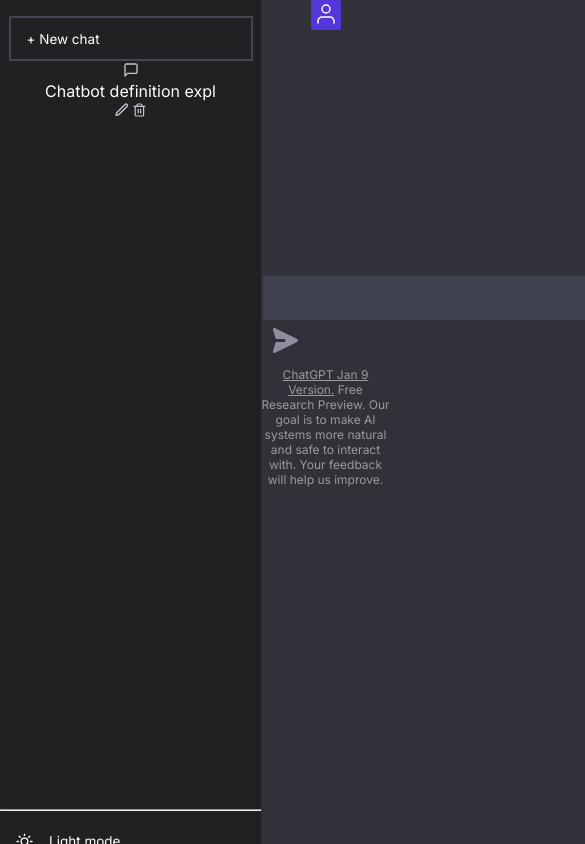
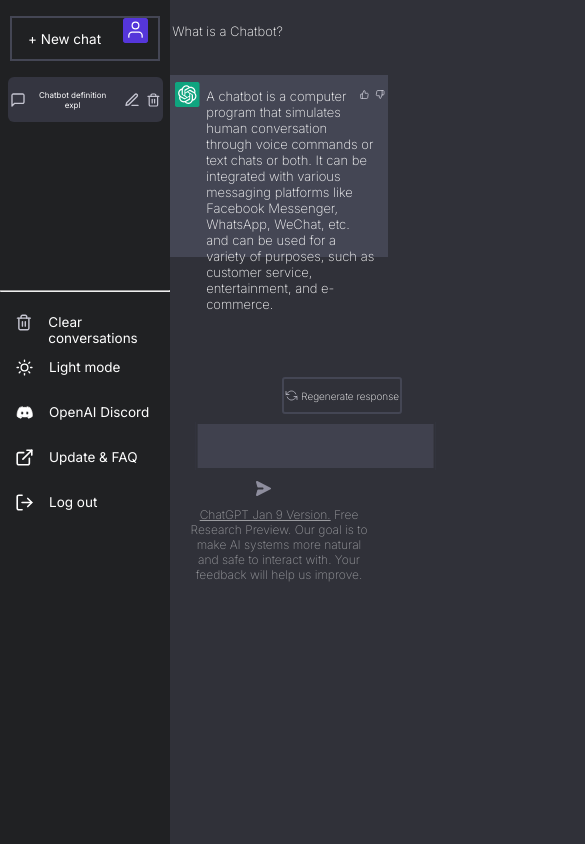
Before and after one commit to Kathe2/ChatGPT, a plain HTML site: page pages/chat.html in a window 390 px wide. Shown: the top 844 px of the page, 585 px wide, since content can reach past the window. Drawn offline with Linux system fonts and the light colour scheme.

Commit message:
Trabalhando a page chat

```diff
--- a/css/chat.css
+++ b/css/chat.css
@@ -1,4 +1,5 @@
 @import url('https://fonts.googleapis.com/css2?family=Inter:wght@100;200;300;400;500;600;700&family=Noto+Sans:wght@400;700&family=Open+Sans&family=Roboto+Mono:ital,wght@0,400;0,500;0,700;1,700&family=Roboto:wght@100;300;400;500;700&family=Space+Grotesk:wght@300;400;500&display=swap');
+
 * {
     margin: 0;
     padding: 0;
@@ -14,7 +15,7 @@
     background: #303139;
 }
 
-nav{
+nav {
     height: 100vh;
     width: 261px;
     position: fixed;
@@ -25,8 +26,8 @@
     text-align: center;
 }
 
-.new{
-    border:2px solid #444654;
+.new {
+    border: 2px solid #444654;
     width: 244px;
     height: 45px;
     text-align: left;
@@ -38,25 +39,43 @@
     cursor: pointer;
 }
 
-nav li{
+.hist{
+    width: 244px;
+    height: 45px;
+    background-color: #343540;
+    display: flex;
+    justify-content: center;
+    align-items: center;
+    font-size: 13px;
+    border-radius: 6px;
+    cursor: pointer;
+}
+
+.hist p{
+    margin-left: 1rem;
+    margin-right: 1rem;
+}
+
+nav li {
     text-decoration: none;
     list-style: none;
 }
 
-.final{
+.final {
     justify-content: center;
     align-items: center;
     text-align: left;
     margin-top: 43rem;
 }
 
-.final ul{
+.final ul {
     padding-left: 1rem;
     justify-content: center;
     align-items: center;
 
 }
-.fim{
+
+.fim {
     display: flex;
     text-align: left;
     font-size: 13.5px;
@@ -64,11 +83,11 @@
     padding-top: 0.1rem;
 }
 
-.fim p{
+.fim p {
     margin-left: 1rem;
 }
 
-.right{
+.right {
     width: calc(100vw - 261px);
     height: 100vh;
     justify-content: center;
@@ -77,23 +96,69 @@
     left: 261px;
     color: white;
     text-align: center;
+    font-size: 15px;
+}
+
+.part1 {
+    display: flex;
+    justify-content: center;
+    align-items: center;
+
+}
+
+.part1 img {
+    width: 35px;
+    height: 35px;
+    border-radius: 2px;
 }
 
 
+.part2 {
+    display: flex;
+    justify-content: space-between;
+    align-items: center;
+    height: 162px;
+    background-color: #444654;
+}
 
+.ava {
+    width: 35px;
+    height: 35px;
+    border-radius: 2px;
+    transform: translate(1rem, -1.6rem);
+}
 
+.part2 p {
+    width: 628px;
+    height: 108px;
+    transform: translate(-1.5rem, 1rem);
+    text-align: left;
+}
 
+.feed {
+    transform: translate(-3.5rem, -2rem);
+    width: 42px;
+    height: 15px;
+}
 
+.reg {
+    width: 184px;
+    height: 37px;
+    border-radius: 3px;
+    border: 2px solid #444654;
+    justify-content: center;
+    align-items: center;
+    display: flex;
+    cursor: pointer;
+    transform: translate(18rem, 23rem);
+    font-size: 13px;
+}
 
+.reg img {
+    margin-right: 1rem;
+}
 
-
-
-
-
-
-
-
-.inp input{
+.inp input {
     border: 2px solid #303139;
     width: 820px;
     height: 48px;
@@ -106,7 +171,7 @@
 
 }
 
-.inp img{
+.inp img {
 
     width: 25px;
     height: 25px;
@@ -115,7 +180,7 @@
     top: 0.4rem;
 }
 
-.p-final{
+.p-final {
     height: 26px;
     font-size: 12px;
     color: #9A9B9F;
--- a/css/inicio.css
+++ b/css/inicio.css
@@ -42,6 +42,7 @@
 nav li{
     text-decoration: none;
     list-style: none;
+    cursor: pointer;
 }
 
 .final{
@@ -49,6 +50,7 @@
     align-items: center;
     text-align: left;
     margin-top: 43rem;
+
 }
 
 .final ul{
@@ -111,6 +113,7 @@
     height: 68px;
     text-align: center;
     padding: 1rem;
+    cursor: pointer;
 }
 
 .cap{
@@ -132,6 +135,7 @@
     height: 68px;
     text-align: center;
     padding: 1rem;
+    cursor: pointer;
 
 }
 
@@ -141,6 +145,7 @@
     height: 290px;
     font-size: 13px;
     margin: 1rem;
+
 }
 
 .limi h3{
@@ -153,6 +158,7 @@
     height: 68px;
     text-align: center;
     padding: 1rem;
+    cursor: pointer;
 }
 
 .inp input{
--- /dev/null
+++ b/css/repo.css
@@ -0,0 +1,236 @@
+@media(max-width:1200px) {
+    nav {
+        width: 200px;
+        height: 100vh;
+    }
+
+    .new {
+        width: 180px;
+    }
+
+    .hist{
+        position: relative;
+        width: 185px;
+        display: flex;
+        justify-content: center;
+        align-items: center;
+        left: 0.5rem;
+        top: 1rem;
+        font-size: 11px;
+
+    }
+
+    .hist p{
+        margin-left: 0.4rem;
+        margin-right: 0.2rem;
+    }
+
+    .fin{
+        margin-left: 0.5rem;
+    }
+    .final {
+        z-index: 1;
+        position: relative;
+        display: inline;
+        top: 19.5rem;
+    }
+
+    .final li {
+        cursor: pointer;
+    }
+
+    .right {
+        border: 2px solid #303139;
+        position: relative;
+        width: calc(100vw - 200px);
+        height: 100vh;
+        left: 12.5rem;
+        justify-content: center;
+        align-items: center;
+        font-size: 15px;
+        font-weight: 200;
+    }
+
+    .part1 {
+        display: flex;
+        justify-content: center;
+        align-items: center;
+        transform: translate(-19.2rem, 3rem);
+    }
+
+    .part1 p{
+      transform: translateX(1.5rem);
+    }
+
+    .part2 {
+        display: flex;
+        justify-content: space-between;
+        align-items: center;
+        transform: translateY(5rem);
+        height: 162px;
+    }
+
+    .ava {
+        width: 35px;
+        height: 35px;
+        border-radius: 2px;
+        transform: translate(1rem, -1.6rem);
+    }
+
+    .part2 p {
+        width: 628px;
+        height: 108px;
+        transform: translate(-1.5rem, 1rem);
+        text-align: left;
+    }
+
+    .feed {
+        transform: translate(-3.5rem, -2rem);
+        width: 42px;
+        height: 15px;
+    }
+
+    .reg {
+        width: 184px;
+        height: 37px;
+        border-radius: 3px;
+        border: 2px solid #444654;
+        justify-content: center;
+        align-items: center;
+        display: flex;
+        cursor: pointer;
+        transform: translate(18rem, 17rem);
+        font-size: 13px;
+    }
+
+    .reg img {
+        margin-right: 1rem;
+    }
+
+    .inp {
+        position: relative;
+        bottom: 20.5rem;
+    }
+
+    .inp input {
+        width: 760px;
+        transform: translate(1rem, 23rem);
+    }
+
+    .inp img {
+        position: relative;
+        transform: translate(0.5rem, 23rem);
+    }
+
+    .p-final {
+        transform: translate(0, 2rem);
+    }
+}
+
+@media(max-width:500px) {
+    nav {
+        width: 170px;
+        height: 100vh;
+    }
+
+    .new {
+        width: 150px;
+    }
+
+    .hist{
+        width: 155px;
+        font-size: 8px;
+        padding: 0.2rem;
+    }
+
+
+    .final {
+        z-index: 1;
+        position: relative;
+        display: inline;
+        top: 11.5rem;
+
+    }
+
+
+
+    .final li {
+        cursor: pointer;
+    }
+
+    .right {
+        border: 2px solid #303139;
+        position: relative;
+        width: calc(100vw - 200px);
+        height: 100vh;
+        left: 12.5rem;
+        justify-content: center;
+        align-items: center;
+    }
+
+
+    .part1{
+        justify-content: center;
+        align-items: center;
+        display: flex;
+        transform: translate(-6.5rem,1rem);
+        font-size:13px ;
+    }
+
+    .part1 img{
+        width: 25px;
+        height: 25px;
+    }
+
+    .part2{
+
+        width: calc(100vw - 172px);
+        height: 182px;
+        transform: translate(-2rem,3rem);
+    }
+    .part2 img{
+        width: 25px;
+        height: 25px;
+        transform: translate(0.3rem,-4.5rem);
+    }
+    .part2 p{
+        font-size: 13px;
+        transform: translate(0.7rem, -1.5rem);
+    }
+
+    .feed{
+        position: relative;
+        right: 0.5rem;
+    }
+
+    .reg{
+        width: 120px;
+        font-size: 10px;
+        transform: translate(5rem, 10.5rem);
+    }
+
+    .reg img{
+        margin-right: 0.2rem;
+    }
+
+    .inp {
+        position: relative;
+        bottom: 4rem;
+    }
+
+    .inp input {
+        width: 240px;
+        transform: translateX(-0.4rem);
+    }
+
+    .inp img {
+        position: relative;
+        transform: translateX(0.5rem);
+        width: 15px;
+    }
+
+    .p-final {
+        transform: translate(-1rem,-4.5rem);
+    }
+
+}
--- /dev/null
+++ b/css/responsive.css
@@ -0,0 +1,128 @@
+@media(max-width:1200px){
+    nav{
+        width: 200px;
+        height: 100vh;
+    }
+
+    .new{
+        width: 180px;
+    }
+
+    .final{
+        z-index: 1;
+        position: relative;
+        display: inline;
+        top: 21.8rem;
+
+    }
+
+    .final li{
+        cursor: pointer;
+    }
+
+    .right{border: 2px solid #303139;
+        position: relative;
+        width:calc(100vw - 220px);
+        height: 100vh;
+        left: 12.5rem;
+        justify-content: center;
+        align-items: center;
+    }
+
+    .right h1{
+        position: relative;
+        bottom: 8rem;
+    }
+
+    .op{
+        position: relative;
+        bottom: 7.5rem;
+    }
+
+    .inp{
+        position: relative;
+        bottom: 22rem;
+    }
+
+    .inp input{
+        width: 760px;
+        transform: translateX(1rem);
+    }
+
+    .inp img{
+        position: relative;
+        transform: translateX(0.5rem);
+
+    }
+
+    .p-final{
+        transform: translateY(-22.5rem);
+    }
+
+
+
+}
+
+@media(max-width:500px){
+    nav{
+        width: 170px;
+        height: 100vh;
+    }
+
+    .new{
+        width: 150px;
+    }
+
+    .final{
+        z-index: 1;
+        position: relative;
+        display: inline;
+        top: 17rem;
+
+    }
+
+    .final li{
+        cursor: pointer;
+    }
+
+    .right{border: 2px solid #303139;
+        position: relative;
+        width:calc(100vw - 200px);
+        height: 100vh;
+        left: 12.5rem;
+        justify-content: center;
+        align-items: center;
+    }
+
+    .right h1{
+        position: relative;
+        bottom: 8rem;
+    }
+
+    .op{
+        position: relative;
+        bottom: 7.5rem;
+        display: inline;
+    }
+
+    .inp{
+        position: relative;
+        bottom: 21.5rem;
+    }
+
+    .inp input{
+        width: 240px;
+        transform: translateX(-0.4rem);
+    }
+
+    .inp img{
+        position: relative;
+        transform: translateX(0.5rem);
+        width: 15px;
+    }
+
+    .p-final{
+        transform: translateY(-22.5rem);
+    }
+
+}
--- a/pages/chat.html
+++ b/pages/chat.html
@@ -7,6 +7,7 @@
     <title>ChatGPT</title>
     <link rel="shortcut icon" href="/assets/Avatar ChatGPT.svg" type="image/x-icon">
     <link rel="stylesheet" href="/css/chat.css">
+    <link rel="stylesheet" href="/css/repo.css">
 </head>
 
 <body>
@@ -14,16 +15,19 @@
         <div class="left">
             <a href="#"><button class="new">+ New chat</button></a>
             <div class="hist">
-                <img src="/assets/Vector (7).svg" alt="">
+                <img src="/assets/message.svg" alt="">
                 <p>Chatbot definition expl</p>
-                <img src="/assets/Vector (8).svg" alt="">
-                <img src="/assets/delete.svg" alt="">
+                <img src="/assets/pen.svg" alt="" class="fin">
+                <img src="/assets/delete.svg" alt="" class="fin">
             </div>
-
             <div class="final">
                 <hr>
                 <ul>
                     <br>
+                    <li class="fim">
+                        <img src="/assets/delete.svg" alt="" width="17px" height="17px">
+                        <p>Clear conversations</p>
+                    </li><br>
                     <li class="fim">
                         <img src="/assets/light-mode.svg" alt="" width="17px" height="17px">
                         <p>Light mode</p>
@@ -46,8 +50,27 @@
     </nav>
 
     <div class="right">
+
         <div class="chatbot">
-            <img src="/assets/Avatar User.svg" alt="">
+            <div class="part1">
+                <img src="/assets/Avatar User.svg" alt="">
+                <p>What is a Chatbot?</p>
+            </div>
+
+            <div class="part2">
+                <img src="/assets/Avatar ChatGPT.svg" alt="" class="ava">
+                <p>A chatbot is a computer program that simulates human conversation through voice
+                    commands or text chats or both. It can be integrated with various messaging
+                    platforms like Facebook Messenger, WhatsApp, WeChat, etc. and can be used for a
+                    variety of purposes, such as customer service, entertainment, and e-commerce.
+                </p>
+                <img src="/assets/Rating.svg" alt="" class="feed">
+            </div>
+        </div>
+
+        <div class="reg">
+            <img src="/assets/refresh.svg" alt="">
+            <p>Regenerate response</p>
         </div>
 
         <div class="inp">
@@ -55,7 +78,7 @@
             <a href="chat.html"><img src="/assets/send.svg" alt=""></a>
         </div>
         <p class="p-final"><a href="https://help.openai.com/en/articles/6825453-chatgpt-release-notes"
-             style="color: #9A9B9F;"> ChatGPT Jan 9 Version.</a> Free
+                style="color: #9A9B9F;"> ChatGPT Jan 9 Version.</a> Free
             Research Preview. Our goal is to make AI systems more natural and safe to interact with. Your feedback will
             help us improve.
         </p>
```
Also changed, not shown: pages/inicio.html (+1 -0 lines), pages/login.html (+1 -0 lines), assets/message.svg (added), assets/pen.svg (added).
